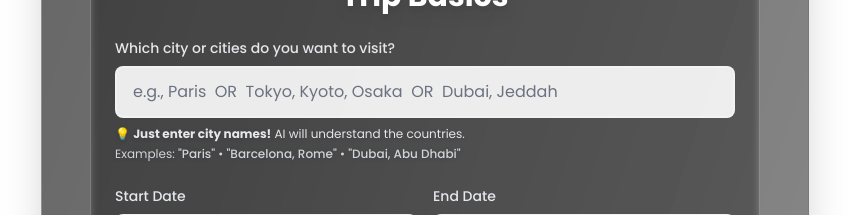
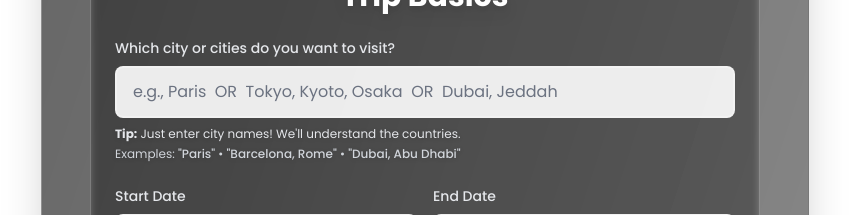
Before and after one commit to tayseermbabiker/travelwebapp, a Next.js app: page / in a window 1280 px wide. Shown: the part 1060-1275 px from the top of the page, without its empty margins (215-1064 px from the left). Built offline with nearby package versions, Linux system fonts and the light colour scheme; no server answers.

Commit message:
Remove emoji from destination input tip

```diff
--- a/components/landing/TripBasicsForm.tsx
+++ b/components/landing/TripBasicsForm.tsx
@@ -83,7 +83,7 @@ export default function TripBasicsForm({ data, onChange }: TripBasicsFormProps)
         />
         <div className="mt-2 space-y-1">
           <p className="text-xs text-gray-200 drop-shadow">
-            💡 <strong>Just enter city names!</strong> AI will understand the countries.
+            <strong>Tip:</strong> Just enter city names! We'll understand the countries.
           </p>
           <p className="text-xs text-gray-300 drop-shadow">
             Examples: <span className="font-medium">"Paris"</span> • <span className="font-medium">"Barcelona, Rome"</span> • <span className="font-medium">"Dubai, Abu Dhabi"</span>
```
